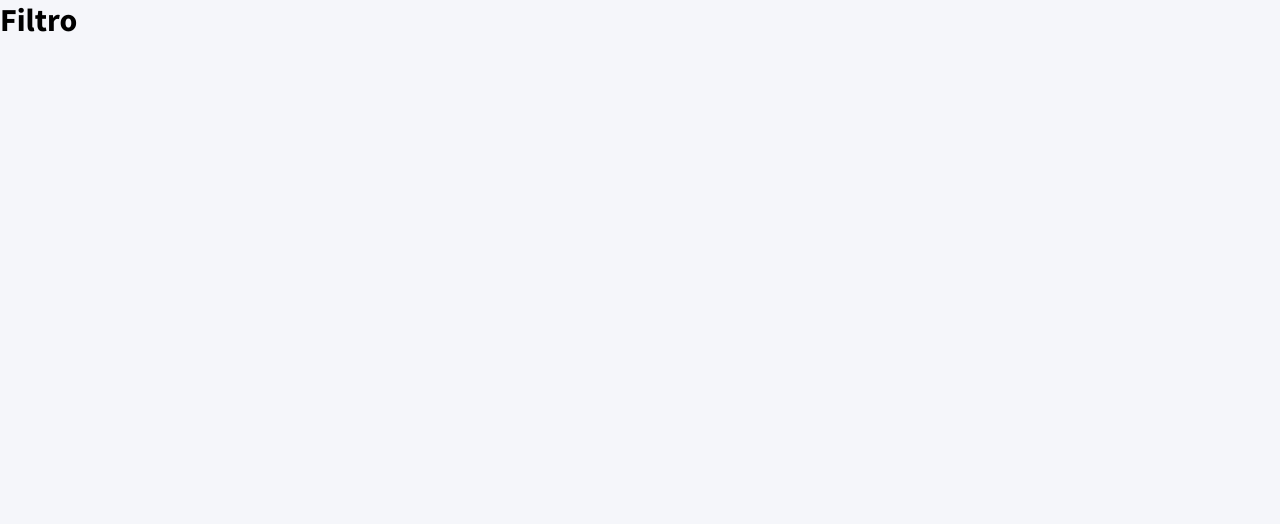
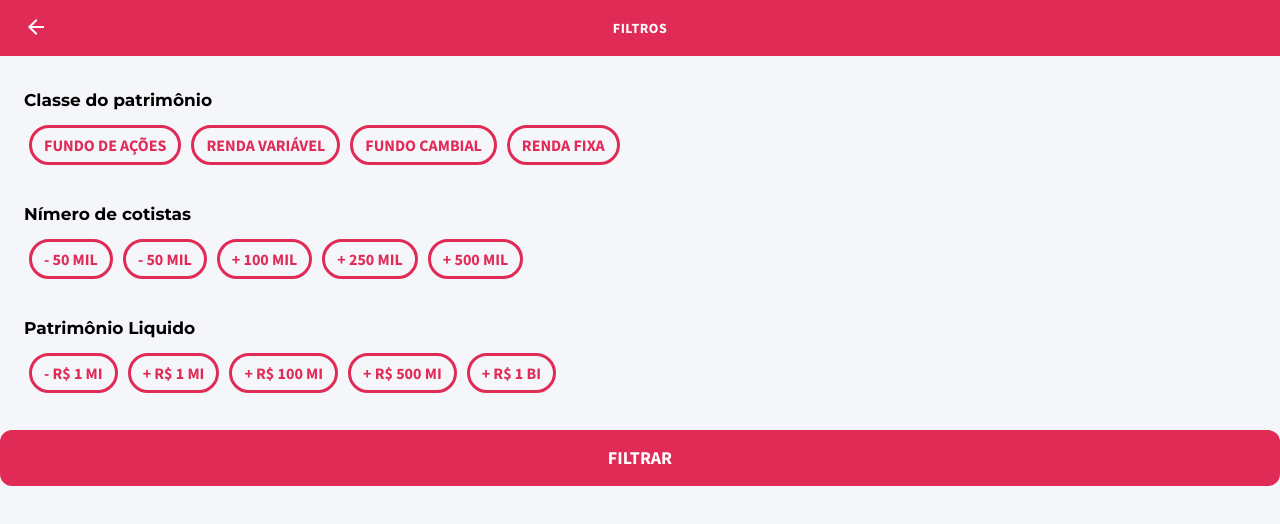
Before and after one commit to luizmellodev/radardoinvestidor-frontend, a Next.js app: page /filtro in a window 1280 px wide. Shown: the top 524 px of the page. Built offline with nearby package versions, Linux system fonts and the light colour scheme.

Commit message:
WIP tela de filtros - agora vai

```diff
--- /dev/null
+++ b/src/components/FilterSection/FilterButton/index.tsx
@@ -0,0 +1,26 @@
+import { useState } from 'react';
+import { ReactNode } from 'react';
+import { Button, Text } from './styles';
+
+interface FilterButtonProps {
+  type:string;
+  value:string|number;
+  label:string
+}
+
+export default function FilterButton({ label, type, value}: FilterButtonProps) {
+  const [isClicked,setIsClicked] = useState(false);
+
+  const handleClick = () =>{
+    console.log("clicked")
+    setIsClicked(!isClicked);
+  };
+
+  return (
+    <Button isClicked={isClicked} onClick={() => handleClick()}>
+      <Text>
+        {label}
+      </Text>
+    </Button>
+  );
+};
--- /dev/null
+++ b/src/components/FilterSection/FilterButton/styles.ts
@@ -0,0 +1,34 @@
+import styled from 'styled-components';
+
+export const Text = styled.p`
+    display: flex;
+    align-items: center;
+    text-align: center;
+    text-transform: uppercase;
+
+    font-family: Source Sans Pro;
+    font-weight: bold;
+    font-size: 16px;
+    line-height: 24px;
+    /* Inside Auto Layout */
+
+    flex: none;
+    order: 0;
+    flex-grow: 0;
+    margin: 0px 12px;
+`;
+export const Button = styled.button<any>`
+    background-color: ${(props) => (props.isClicked ? props.theme.colors.primary : props.theme.colors.background)};
+    border: 3px solid ${(props) => props.theme.colors.primary};
+    border-radius: 100px;
+    color: ${(props) => (props.isClicked ? props.theme.colors.background : props.theme.colors.primary)};
+    display: flex;
+    flex-direction: row;
+    justify-content: center;
+    align-items: center;
+
+    position: static;
+    height: 40px;
+    left: 0px;
+    top: 0px;
+`;
--- /dev/null
+++ b/src/components/FilterSection/index.tsx
@@ -0,0 +1,33 @@
+import styled from 'styled-components';
+import { formatPatrimonio, formatCotistas } from 'utils/stringHelper';
+import FilterButton from './FilterButton';
+import { ButtonSection, Container } from './styles';
+
+
+interface FilterSectionProps {
+  type: string;
+  title: string;
+  options:string[] | number[];
+}
+
+export default function FilterSection({title, type, options }: FilterSectionProps) {
+  const FilterTitle = styled.strong<any>`
+    font-family: Montserrat;
+    font-size: 17px;
+    line-height: 24px;
+  `;
+  const formatOptions = (option:string | number) =>{
+    if(typeof option === "string")
+      return option;
+    return type === "cotistas" ? formatCotistas(option) : formatPatrimonio(option);
+  }
+
+  return (
+    <Container>
+      <FilterTitle>{title}</FilterTitle>
+      <ButtonSection>
+        {options.map((option, index) => <FilterButton type={type} key={index} value={option} label={formatOptions(option)}/>)}
+      </ButtonSection>
+    </Container>
+  );
+};
--- /dev/null
+++ b/src/components/FilterSection/styles.ts
@@ -0,0 +1,15 @@
+import styled from 'styled-components';
+
+export const Container = styled.div`
+    margin: 32px 24px;
+`;
+export const ButtonSection = styled.div<any>`
+  display: flex;
+  flex-wrap: wrap;
+  flex-direction: line;
+  margin: 8px 0;
+  justify-content: space-safe;
+  & button{
+      margin: 5px;
+  }
+`;
--- a/src/components/HeaderHome/index.tsx
+++ b/src/components/HeaderHome/index.tsx
@@ -3,14 +3,13 @@ import { Container } from './styles';
 
 interface HeaderHomeProps {
   onChangeHandler: (value: string) => any;
-  router: (value: string) => any;
 }
 
-function HeaderHome({ onChangeHandler, router }: HeaderHomeProps) {
+function HeaderHome({ onChangeHandler }: HeaderHomeProps) {
   return (
     <Container>
       <img src="/logo-home.png" style={{ paddingBottom: '20px' }} />
-      <SearchBar onChange={onChangeHandler} router={router}/>
+      <SearchBar onChange={onChangeHandler}/>
     </Container>
   );
 }
--- a/src/components/SearchBar/index.tsx
+++ b/src/components/SearchBar/index.tsx
@@ -1,12 +1,12 @@
 import { Container, Input, Row } from './styles';
 import { MdSearch, MdFilterList } from 'react-icons/md';
 import theme from 'styles/theme';
+import {useRouter} from 'next/router'
 interface SearchBarProps {
   onChange: (value: string) => any;
-  router: (value: string) => any;
 }
 
-function SearchBar({ onChange, router }: SearchBarProps) {
+function SearchBar({ onChange }: SearchBarProps) {
   return (
     <Container>
       <Row>
@@ -14,7 +14,7 @@ function SearchBar({ onChange, router }: SearchBarProps) {
         <Input
           placeholder={'Buscar'}
           onChange={(inputText) => onChange(inputText.target.value)}/>
-        <MdFilterList size={24} color={theme.colors.text} onClick={() => router('/filtro')}/>
+        <MdFilterList size={24} color={theme.colors.text} onClick={() => useRouter().push({pathname:'filtro'})}/>
       </Row>
     </Container>
   );
--- a/src/contexts/Filters.tsx
+++ b/src/contexts/Filters.tsx
@@ -3,19 +3,20 @@ import { createContext, useState} from 'react';
 
 interface FilterContextValues {
     selectedFilters: IFilter;
+    hasStartedByHome: boolean;
     clearFilter: () => void;
+    updateHasStartedByHome: () => void;
     updateFilter: (fieldSelected: string, value: string|number) => void;
   }
 
 export interface IFilter {
     classe: string,
-    patrimonio: Number,
+    patrimonio: number,
     cotistas: number
 }
 export const FilterContext = createContext({} as FilterContextValues);
 
 // export const NavegatingToFilter = () => useRouter().push('src/pages/filtro');
-
 export const FilterProvider: React.FC = ({children}) =>{
     const FilterEmpty: IFilter = {
       classe: "",
@@ -23,8 +24,13 @@ export const FilterProvider: React.FC = ({children}) =>{
       cotistas: 0
     };
     const [selectedFilters, setSelectedFilters] = useState(FilterEmpty as IFilter);
+    const [hasStartedByHome,setHasStartedByHome] = useState(false);
 
     const clearFilter = () => setSelectedFilters(FilterEmpty);
+    const updateHasStartedByHome = () => {
+      console.log(hasStartedByHome)
+      setHasStartedByHome(!hasStartedByHome)
+    };
 
     const updateFilter = (fieldSelected: string, value: string|number) => {
         var newFilter = Object.assign(selectedFilters);
@@ -36,8 +42,10 @@ export const FilterProvider: React.FC = ({children}) =>{
         <FilterContext.Provider
           value={{
             selectedFilters,
+            hasStartedByHome,
             clearFilter,
-            updateFilter
+            updateFilter,
+            updateHasStartedByHome
           }}
         >
           {children}
--- a/src/pages/filtro.tsx
+++ b/src/pages/filtro.tsx
@@ -1,16 +1,35 @@
-import { ReactNode } from 'react';
+import { FilterContext, FilterProvider } from 'contexts/Filters';
+import { useContext, useEffect } from 'react';
+import Screen from 'components/Screen';
+import TopBar from 'components/TopBar';
+import styled from 'styled-components';
+import { useRouter } from 'next/router';
+import { useState } from 'react';
+import FilterSection from 'components/FilterSection';
+import SubmitButton from 'components/SubmitButton';
 
-interface FiltroProps {
-  children: ReactNode;
-}
 
-function Filtro({ children }: FiltroProps) {
+export default function Filtro() {
+  const {hasStartedByHome} = useContext(FilterContext);
+
+  const classesOptions = [  "Fundo de Ações", "Renda Variável", "Fundo Cambial","Renda Fixa"];
+  const cotistasOptions = [-50000, 50000, 100000, 250000, 500000];
+  const patrimônioOptions = [-1000000, 1000000, 100000000, 500000000, 1000000000];
+  const router = useRouter();
+  // useEffect(() =>{
+  //   if(!hasStartedByHome)
+  //     useRouter().push('/');
+  // },[hasStartedByHome])
+
   return (
-    <>
-      <h1>Filtro</h1>
-      {children}
-    </>
+    <Screen>
+      <FilterProvider>
+        <TopBar title="Filtros" />
+        <FilterSection title={"Classe do patrimônio"} type={"classe"} options={classesOptions}/>
+        <FilterSection title={"Nímero de cotistas"} type={"cotistas"} options={cotistasOptions}/>
+        <FilterSection title={"Patrimônio Liquido"} type={"patrimonio"} options={patrimônioOptions}/>
+      </FilterProvider>
+      <SubmitButton onClick={() => router.push("/")}>Filtrar</SubmitButton>
+    </Screen>
   );
 }
-
-export default Filtro;
--- a/src/utils/stringHelper.tsx
+++ b/src/utils/stringHelper.tsx
@@ -10,3 +10,13 @@ export function formatDate(value:string|Date, options?: any){
 export function formatCnpj (cnpj:string) {
     return !cnpj ? " ": cnpj.replace('/', '%2F');
 }
+export function formatPatrimonio(patrimonio:number){
+    const signal = patrimonio>0 ? "+ " : "- "
+    // erro aparece mas não causa problema na compilação nem na funcionalidade
+    return signal + new Intl.NumberFormat('pt-BR', { style: 'currency', currency: 'BRL', notation: 'compact', signDisplay: 'never' }).format(patrimonio). toUpperCase();
+}
+export function formatCotistas(cotistas:number){
+    const signal = cotistas > 50000 ? "+ " : "- "
+    // erro aparece mas não causa problema na compilação nem na funcionalidade
+    return  signal + new Intl.NumberFormat('pt-BR', { signDisplay:'never', notation: 'compact' }).format(cotistas). toUpperCase();
+}
```
Also changed, not shown: src/pages/index.tsx (+4 -4 lines).
